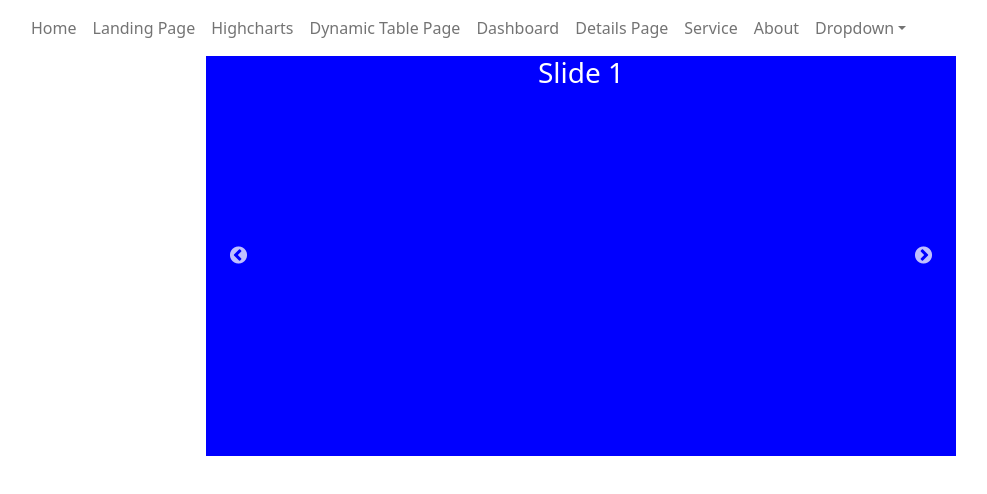
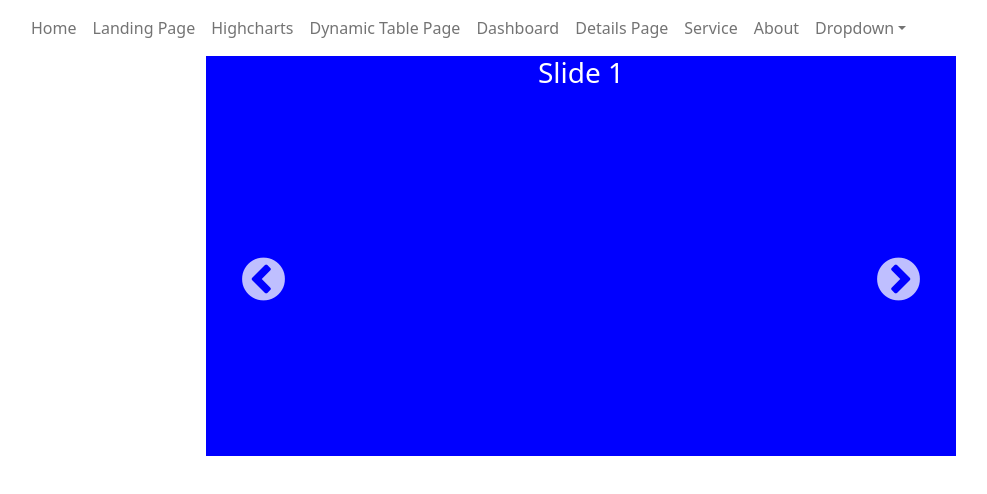
Before and after one commit to deakferi90/my_demo_app, a React (Create React App) app in the folder courses-fe/: page /landing-page in a window 1280 px wide. Shown: the top 494 px of the page, without its empty margins (59-1046 px from the left). Built offline with nearby package versions, Linux system fonts and the light colour scheme; sample sign-in values are in the browser's storage.

Commit message:
few styling changes

```diff
--- a/courses-fe/src/pages/landingPage/style.scss
+++ b/courses-fe/src/pages/landingPage/style.scss
@@ -8,9 +8,19 @@
     .slick-prev {
         left: 3% !important;
         z-index: 1;
+        &::before {
+            font-size: 50px;
+            position: absolute;
+            left: 50%;
+        }
       }
       .slick-next {
         right: 3% !important;
         z-index: 1;
+        &::before {
+            font-size: 50px;
+            position: absolute;
+            right: 50%;
+        }
       }
 }
```
